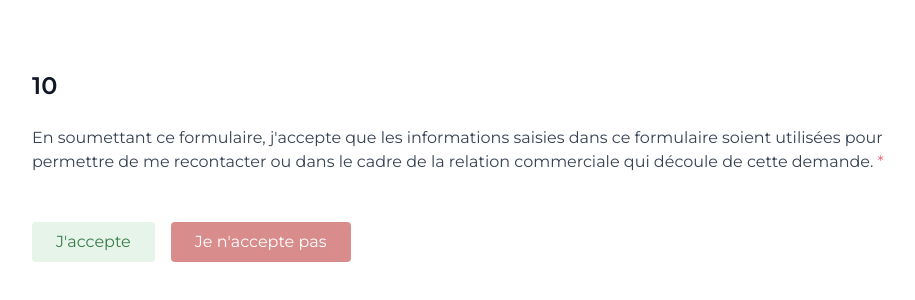
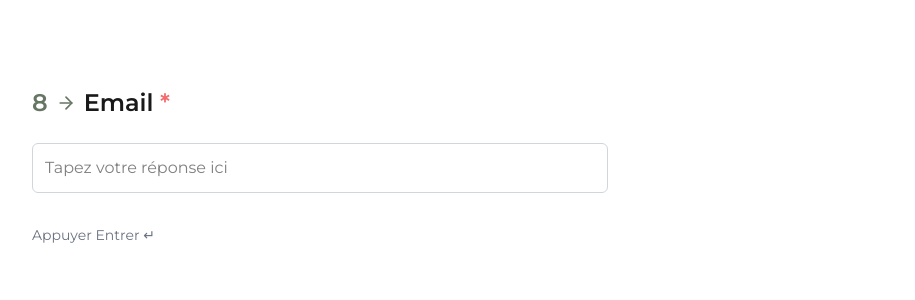
Before and after one commit to mikaelvery/chary-depannage-website, a Next.js app: page /devis/email in a window 1280 px wide. Shown: the part 234-534 px from the top of the page, without its empty margins (176-1091 px from the left). Built offline with nearby package versions, Linux system fonts and the light colour scheme.

Commit message:
resolution du probleme de la redirection vers devis/email jusqu'au step de validation et ajout du logo dans l'onglet google et du logo dans lenvoie d'email de l'artisan

```diff
--- a/src/app/_components/MultiStepForm.tsx
+++ b/src/app/_components/MultiStepForm.tsx
@@ -25,7 +25,6 @@ const steps = [
     "Urgence",
     "Details projet",
     "Budget",
-    "Localisation",
     "Nom",
     "Email",
     "Telephone",
--- a/src/app/api/send-mail/route.ts
+++ b/src/app/api/send-mail/route.ts
@@ -22,7 +22,7 @@ export async function POST(request: NextRequest) {
       html: `
         <div style="font-family: Arial, sans-serif; padding: 20px; background-color: #f9f9f9; color: #333;">
           <div style="text-align: center; margin-bottom: 20px;">
-            <img src="https://your-domain.com/logo-gg.png" alt="G & G Intervention" style="height: 80px;" />
+            <img src="https://chary-depannage-website.vercel.app/logo-gg.png" alt="G & G Intervention" style="height: 80px;" />
           </div>
 
           <h2 style="color: #3A7C4A;">📬 Nouvelle demande de devis</h2>
@@ -34,7 +34,6 @@ export async function POST(request: NextRequest) {
             <li><strong>Urgence :</strong> ${data.urgence}</li>
             <li><strong>Description :</strong> ${data.description}</li>
             <li><strong>Budget :</strong> ${data.budget}</li>
-            <li><strong>Localisation :</strong> ${data.localisation}</li>
             <li><strong>Ville :</strong> ${data.ville}</li>
             <li><strong>Code postal :</strong> ${data.codePostal}</li>
           </ul>
--- a/src/app/devis/email/page.tsx
+++ b/src/app/devis/email/page.tsx
@@ -1,93 +1,56 @@
-'use client';
+'use client'
 
+import { useState, useEffect } from "react";
+import { ArrowRight } from "lucide-react";
 import { useRouter } from "next/navigation";
-import { useState } from "react";
 import { useDevis } from "../../../context/DevisContext";
 
-export default function Step10() {
+export default function Step8() {
   const router = useRouter();
-  const { data, updateData } = useDevis();
-  const [accepted, setAccepted] = useState(false);
-  const [isSending, setIsSending] = useState(false);
-  const [sent, setSent] = useState(false);
+  const { updateData } = useDevis();
+  const [email, setEmail] = useState("");
+  const [isValid, setIsValid] = useState(false);
 
-  const handleAccept = async () => {
-    setAccepted(true);
-    updateData({ accepted: true });
+  useEffect(() => {
+    const emailRegex = /^[^\s@]+@[^\s@]+\.[^\s@]+$/;
+    setIsValid(emailRegex.test(email.trim()));
+  }, [email]);
 
-    setIsSending(true);
-    try {
-      const res = await fetch("/api/send-mail", {
-        method: "POST",
-        headers: {
-          "Content-Type": "application/json",
-        },
-        body: JSON.stringify({ ...data, accepted: true }),
-      });
-
-      if (res.ok) {
-        setSent(true);
-      } else {
-        console.error("Erreur envoi email :", await res.json());
-        alert("Erreur lors de l'envoi de l'email");
-      }
-    } catch (err) {
-      console.error("Erreur réseau :", err);
-      alert("Impossible d'envoyer le mail");
-    } finally {
-      setIsSending(false);
+  const handleSubmit = () => {
+    if (isValid) {
+      updateData({ email });
+      router.push("/devis/telephone");
     }
-  };
-
-  const handleDecline = () => {
-    setAccepted(false);
-    alert("Vous devez accepter pour continuer.");
-  };
-
-  const handleGoHome = () => {
-    router.push("/");
   };
 
   return (
     <main className="flex flex-col justify-center min-h-screen gap-6 px-4 max-w-4xl mx-auto">
-      <h1 className="text-2xl font-semibold text-gray-900">10</h1>
-      <p className="text-gray-700">
-        En soumettant ce formulaire, j&apos;accepte que les informations saisies dans ce formulaire soient utilisées pour permettre de me recontacter ou dans le cadre de la relation commerciale qui découle de cette demande.&nbsp;
-        <span className="text-[#F56C6C]">*</span>
-      </p>
-      <div className="flex gap-4 mt-6">
+      <h1 className="text-2xl font-semibold flex items-center gap-2 self-start">
+        <span className="text-[#667663]">8</span>
+        <ArrowRight className="w-5 h-5 text-[#667663]" />
+        <span className="text-[#191919]">
+          Email <span className="text-[#F56C6C]">*</span>
+        </span>
+      </h1>
+
+      <input
+        type="email"
+        placeholder="Tapez votre réponse ici"
+        value={email}
+        onChange={(e) => setEmail(e.target.value)}
+        className="p-3 border border-gray-300 rounded-md focus:outline-none focus:ring-2 focus:ring-green-400 max-w-xl w-full"
+        required
+      />
+
+      {isValid && (
         <button
-          onClick={handleAccept}
-          disabled={isSending || sent}
-          className="px-6 py-2 rounded bg-[#E6F4EA] text-[#3A7C4A] hover:bg-[#D0ECD8] transition"
+          className="mt-4 px-6 py-2 rounded bg-[#E6F4EA] text-[#3A7C4A] hover:bg-[#D0ECD8] transition self-start"
+          onClick={handleSubmit}
         >
-          {isSending ? "Envoi..." : sent ? "Envoyé ✅" : "J'accepte"}
+          Ok
         </button>
-
-        <button
-          onClick={handleDecline}
-          className="px-6 py-2 rounded bg-[#D98C8C] text-white hover:bg-[#C07272] transition"
-        >
-          Je n&apos;accepte pas
-        </button>
-      </div>
-
-      {sent && (
-        <>
-          <p className="mt-4 text-[#3A7C4A] font-semibold">
-            Merci pour votre validation.
-          </p>
-          <p className="text-[#000000] font-semibold">
-            G &amp; G INTERVENTION vous contactera au plus vite.
-          </p>
-          <button
-            onClick={handleGoHome}
-            className="mt-4 px-6 py-2 rounded bg-[#3A7C4A] text-white hover:bg-[#2e5e36] transition self-start"
-          >
-            Retour à l&apos;accueil
-          </button>
-        </>
       )}
+      <p className="text-sm text-gray-500 self-start mt-2">Appuyer Entrer ↵</p>
     </main>
   );
 }
--- a/src/app/devis/telephone/page.tsx
+++ b/src/app/devis/telephone/page.tsx
@@ -9,10 +9,16 @@ export default function Step9() {
   const router = useRouter();
   const { data, updateData } = useDevis();
   const [phone, setPhone] = useState(data.telephone || "");
+  const [isValid, setIsValid] = useState(false);
 
   useEffect(() => {
     setPhone(data.telephone || "");
   }, [data.telephone]);
+
+  useEffect(() => {
+    const phoneRegex = /^0\d{9}$/;
+    setIsValid(phoneRegex.test(phone));
+  }, [phone]);
 
   const handleChange = (e: React.ChangeEvent<HTMLInputElement>) => {
     const value = e.target.value;
@@ -20,7 +26,7 @@ export default function Step9() {
     updateData({ telephone: value });
   };
 
-  const handlePass = () => {
+  const handleNext = () => {
     router.push("/devis/validation");
   };
 
@@ -41,12 +47,22 @@ export default function Step9() {
       />
 
       <div className="flex items-center gap-4 self-start">
+        {isValid && (
+          <button
+            className="text-sm px-4 py-2 rounded bg-[#E6F4EA] text-[#3A7C4A] hover:bg-[#D0ECD8] transition"
+            onClick={handleNext}
+          >
+            Ok
+          </button>
+        )}
+
         <button
-          className="text-sm px-4 py-2 rounded bg-[#E6F4EA] text-[#3A7C4A] hover:bg-[#D0ECD8] transition"
-          onClick={handlePass}
+          className="text-sm px-4 py-2 rounded bg-gray-200 text-gray-700 hover:bg-gray-300 transition"
+          onClick={handleNext}
         >
           Passer
         </button>
+
         <p className="text-sm text-gray-500">Appuyer Entrer ↵</p>
       </div>
     </main>
--- a/src/app/layout.tsx
+++ b/src/app/layout.tsx
@@ -22,10 +22,10 @@ const montserrat = Montserrat({
 
 export const metadata = {
   metadataBase: new URL('https://guillaumechary.com'),
-  title: 'Chary Depannage',
+  title: 'G&G Intervention',
   description: 'depannage multiservice sur metz et environ',
   openGraph: {
-    images: '/plumber-working.png',
+    images: '/logo-gg.png',
   },
 };
 
@@ -36,6 +36,10 @@ export default function RootLayout({
 }) {
   return (
     <html lang="fr" className="h-full scroll-smooth">
+      <head>
+        <link rel="icon" href="/logo-gg.png" type="image/png" />
+        <title>G&G Intervention</title>
+      </head>
       <body
         className={`${geistSans.variable} ${geistMono.variable} ${montserrat.variable} font-sans h-full bg-background text-foreground antialiased`}
       >
--- a/src/context/DevisContext.tsx
+++ b/src/context/DevisContext.tsx
@@ -8,7 +8,6 @@ export interface DevisData {
   urgence: string;
   description: string;
   budget: string;
-  localisation: string;
   ville?: string;
   codePostal?: string;
   prenom: string;
@@ -29,7 +28,6 @@ const defaultData: DevisData = {
   urgence: "",
   description: "",
   budget: "",
-  localisation: "",
   ville: "",
   codePostal: "",
   prenom: "",
```
